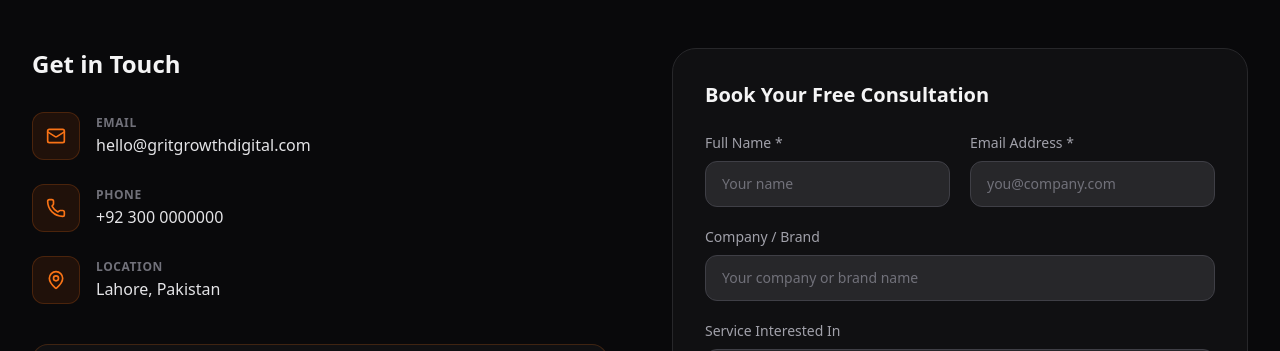
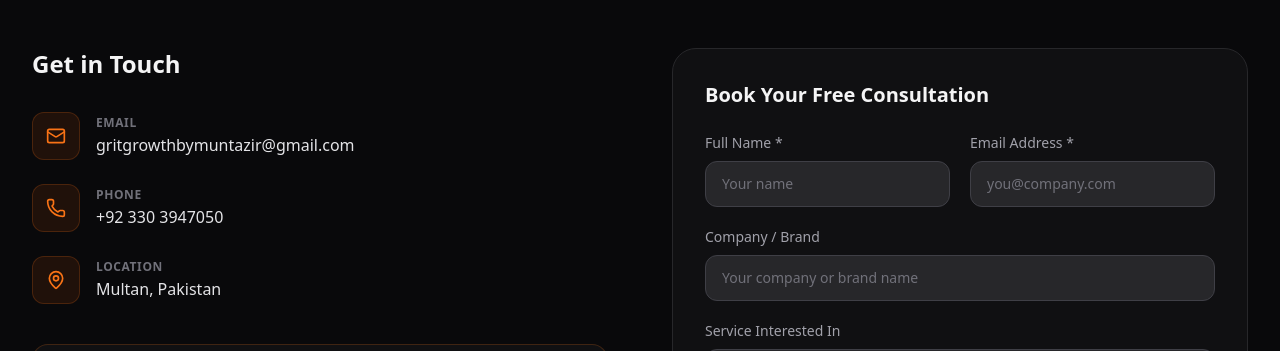
Before and after one commit to MudassirAbbasEvoloAI/GritDigital, a React (Create React App) app: page / in a window 1280 px wide. Shown: the part 5960-6311 px from the top of the page. Built offline with nearby package versions, Linux system fonts and the light colour scheme.

Commit message:
first commit

```diff
--- a/src/App.js
+++ b/src/App.js
@@ -1645,9 +1645,9 @@ function HomePage({ setCurrentPage, scrollToSection, formData, setFormData, form
               <h3 className="text-2xl font-bold mb-8">Get in Touch</h3>
               <div className="space-y-6 mb-10">
                 {[
-                  { icon: <Mail size={20} />, label: 'Email', value: 'hello@gritgrowthdigital.com' },
-                  { icon: <Phone size={20} />, label: 'Phone', value: '+92 300 0000000' },
-                  { icon: <MapPin size={20} />, label: 'Location', value: 'Lahore, Pakistan' },
+                  { icon: <Mail size={20} />, label: 'Email', value: 'gritgrowthbymuntazir@gmail.com' },
+                  { icon: <Phone size={20} />, label: 'Phone', value: '+92 330 3947050' },
+                  { icon: <MapPin size={20} />, label: 'Location', value: 'Multan, Pakistan' },
                 ].map((info, idx) => (
                   <div key={idx} className="flex items-center gap-4">
                     <div className="w-12 h-12 rounded-xl bg-orange-600/10 border border-orange-500/20 flex items-center justify-center text-orange-500 shrink-0">{info.icon}</div>
```
